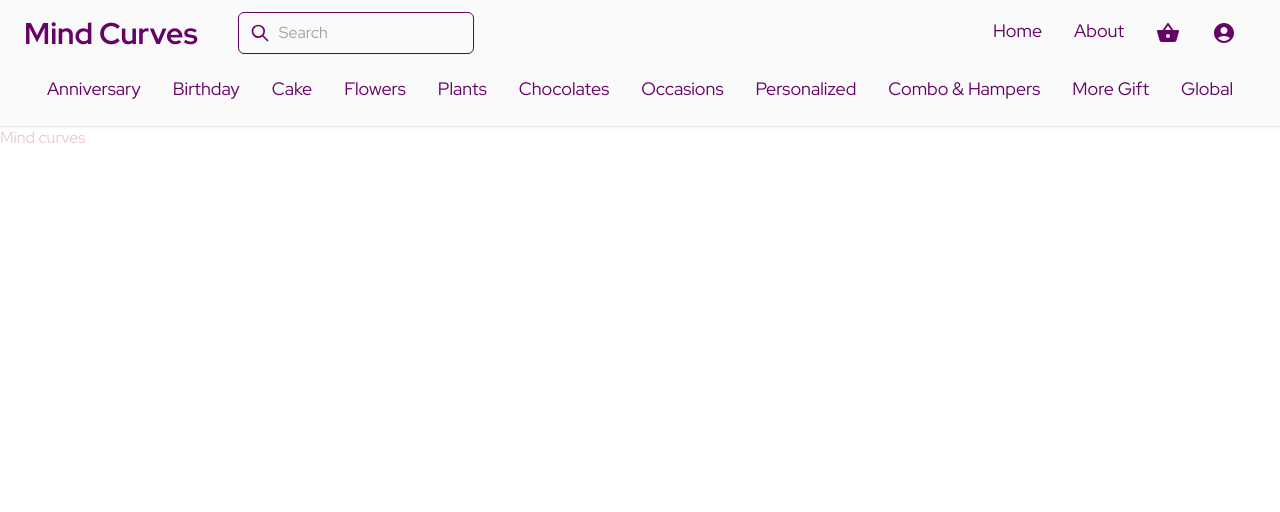
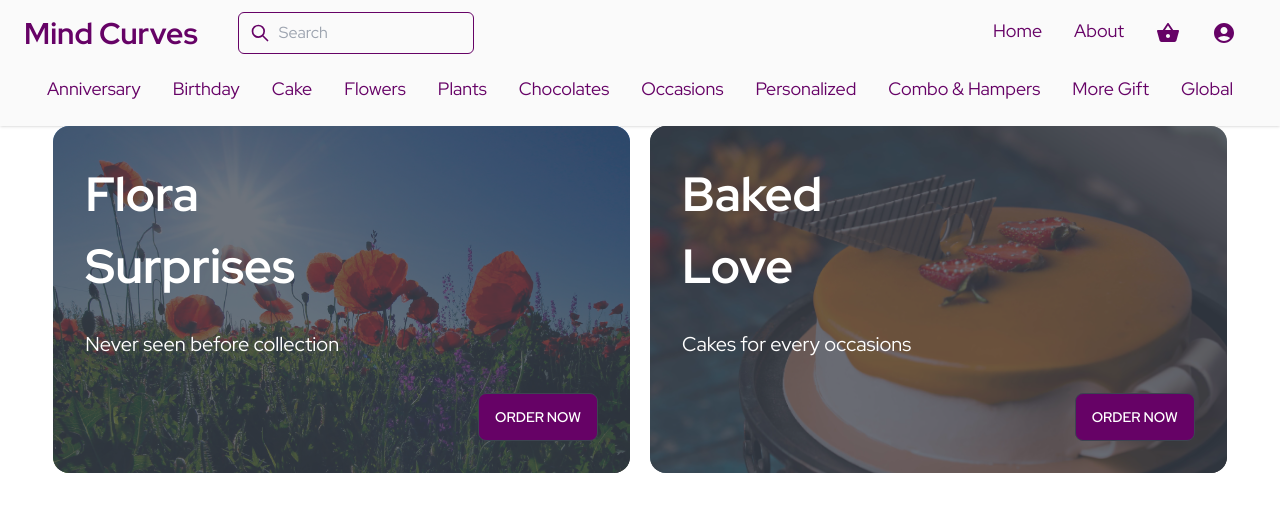
Before and after one commit to ruhulamin111/mind-curves, a React (Create React App) app: page / in a window 1280 px wide. Shown: the top 512 px of the page. Built offline with nearby package versions, Linux system fonts and the light colour scheme.

Commit message:
banner add

```diff
--- /dev/null
+++ b/src/pages/Anniversary/Aniversary.js
@@ -0,0 +1,11 @@
+import React from 'react'
+
+const Aniversary = () => {
+    return (
+        <div>
+
+        </div>
+    )
+}
+
+export default Aniversary
--- /dev/null
+++ b/src/pages/Home/FlowersBanner.js
@@ -0,0 +1,33 @@
+import React from 'react'
+import banner from '../../assets/aniversary/banner.jpg'
+import cake from '../../assets/aniversary/cake.jpg'
+
+const FlowersBanner = () => {
+
+    return (
+        <div className='flex gap-5 w-11/12 mx-auto'>
+            <div className="card  object-cover w-full  image-full">
+                <figure><img src={banner} alt="Shoes" /></figure>
+                <div className="card-body">
+                    <h2 className="card-title text-5xl font-bold mb-5 leading-normal ">Flora <br /> Surprises</h2>
+                    <p className='text-xl'>Never seen before collection</p>
+                    <div className="card-actions justify-end">
+                        <button className="btn btn-tiny bg-third hover:bg-queen-pink hover:text-third">Order now</button>
+                    </div>
+                </div>
+            </div>
+            <div className="card object-cover w-full  image-full">
+                <figure><img src={cake} alt="Shoes" /></figure>
+                <div className="card-body">
+                    <h2 className="card-title text-5xl font-bold mb-5 leading-normal ">Baked <br /> Love</h2>
+                    <p className='text-xl '>Cakes for every occasions</p>
+                    <div className="card-actions justify-end">
+                        <button className="btn btn-tiny bg-third hover:bg-queen-pink   hover:text-third">Order now</button>
+                    </div>
+                </div>
+            </div>
+        </div>
+    )
+}
+
+export default FlowersBanner
--- /dev/null
+++ b/src/pages/Home/Footer.js
@@ -0,0 +1,11 @@
+import React from 'react'
+
+const Footer = () => {
+    return (
+        <div>
+
+        </div>
+    )
+}
+
+export default Footer
--- a/src/pages/Home/Home.js
+++ b/src/pages/Home/Home.js
@@ -1,12 +1,14 @@
 import React from 'react';
+import FlowersBanner from './FlowersBanner';
+import Footer from './Footer';
 import Header from './Header';
 
 const Home = () => {
     return (
         <div>
             <Header />
-            <h1 className='text-queen-pink'>Mind curves</h1>
-
+            <FlowersBanner />
+            <Footer />
         </div>
     );
 };
```
Also changed, not shown: public/products/aniversary.js (added), src/assets/aniversary/banner.jpg (added), src/assets/aniversary/cake.jpg (added).
